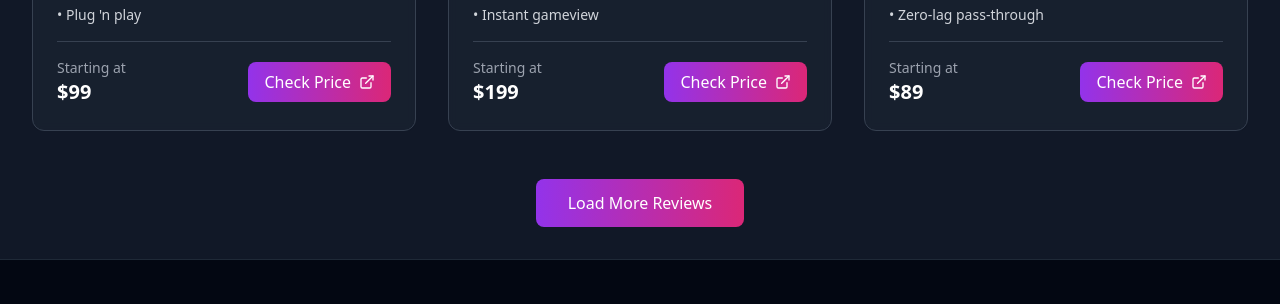
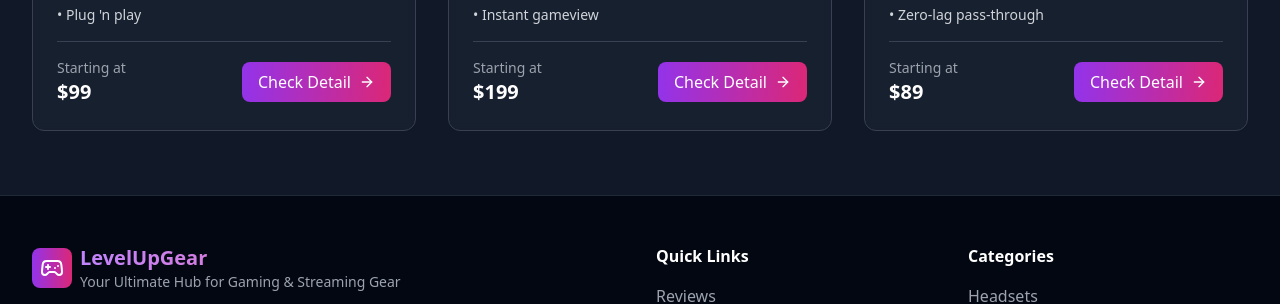
Before and after one commit to putrasedana/LevelUpGear, a React (Vite) app: page /reviews in a window 1280 px wide. Shown: the part 1469-1773 px from the top of the page. Built offline with nearby package versions, Linux system fonts and the light colour scheme.

Commit message:
fix the button text and smooth scroll

```diff
--- a/index.html
+++ b/index.html
@@ -1,5 +1,5 @@
-<!doctype html>
-<html lang="en">
+<!DOCTYPE html>
+<html lang="en" class="scroll-smooth">
   <head>
     <meta charset="UTF-8" />
     <link rel="icon" type="image/svg+xml" href="/vite.svg" />
--- a/src/components/ProductCard.tsx
+++ b/src/components/ProductCard.tsx
@@ -1,5 +1,5 @@
 import React from "react";
-import { Star, ExternalLink } from "lucide-react";
+import { Star, ArrowRight } from "lucide-react";
 
 interface ProductCardProps {
   name: string;
@@ -78,8 +78,8 @@ const ProductCard: React.FC<ProductCardProps> = ({
           rel="noopener noreferrer"
           className="bg-gradient-to-r from-purple-600 to-pink-600 hover:from-purple-500 hover:to-pink-500 text-white px-4 py-2 rounded-lg font-medium flex items-center space-x-2 transition-all transform hover:scale-105"
         >
-          <span>Check Price</span>
-          <ExternalLink className="h-4 w-4" />
+          <span>Check Detail</span>
+          <ArrowRight className="h-4 w-4" />
         </a>
       </div>
     </div>
--- a/src/pages/Reviews.tsx
+++ b/src/pages/Reviews.tsx
@@ -1,103 +1,121 @@
-import React, { useState } from 'react';
-import { useSearchParams } from 'react-router-dom';
-import { Search, Filter, Star } from 'lucide-react';
-import ProductCard from '../components/ProductCard';
+import React, { useState } from "react";
+import { useSearchParams } from "react-router-dom";
+import { Search, Filter, Star } from "lucide-react";
+import ProductCard from "../components/ProductCard";
 
 const Reviews = () => {
   const [searchParams, setSearchParams] = useSearchParams();
-  const [searchTerm, setSearchTerm] = useState('');
+  const [searchTerm, setSearchTerm] = useState("");
   const [selectedCategory, setSelectedCategory] = useState(
-    searchParams.get('category') || 'all'
+    searchParams.get("category") || "all"
   );
 
   // Update URL when category changes
   const handleCategoryChange = (category: string) => {
     setSelectedCategory(category);
-    if (category === 'all') {
-      searchParams.delete('category');
+    if (category === "all") {
+      searchParams.delete("category");
     } else {
-      searchParams.set('category', category);
+      searchParams.set("category", category);
     }
     setSearchParams(searchParams);
   };
 
   const categories = [
-    { value: 'all', label: 'All Categories' },
-    { value: 'headsets', label: 'Gaming Headsets' },
-    { value: 'microphones', label: 'Microphones' },
-    { value: 'capture-cards', label: 'Capture Cards' },
-    { value: 'software', label: 'Streaming Software' },
+    { value: "all", label: "All Categories" },
+    { value: "headsets", label: "Gaming Headsets" },
+    { value: "microphones", label: "Microphones" },
+    { value: "capture-cards", label: "Capture Cards" },
+    { value: "software", label: "Streaming Software" },
   ];
 
   const products = [
     {
-      name: 'SteelSeries Arctis 7P Wireless Gaming Headset',
-      image: 'https://images.pexels.com/photos/3945667/pexels-photo-3945667.jpeg?auto=compress&cs=tinysrgb&w=400',
+      name: "SteelSeries Arctis 7P Wireless Gaming Headset",
+      image:
+        "https://images.pexels.com/photos/3945667/pexels-photo-3945667.jpeg?auto=compress&cs=tinysrgb&w=400",
       rating: 5,
-      price: '$149',
-      category: 'Gaming Headset',
-      features: ['Wireless 2.4GHz', '24-hour battery', 'DTS Headphone:X 2.0'],
-      affiliateLink: '#',
-      badge: 'Editor\'s Choice'
+      price: "$149",
+      category: "Gaming Headset",
+      features: ["Wireless 2.4GHz", "24-hour battery", "DTS Headphone:X 2.0"],
+      affiliateLink: "#",
+      badge: "Editor's Choice",
     },
     {
-      name: 'HyperX Cloud Alpha S Gaming Headset',
-      image: 'https://images.pexels.com/photos/3945667/pexels-photo-3945667.jpeg?auto=compress&cs=tinysrgb&w=400',
+      name: "HyperX Cloud Alpha S Gaming Headset",
+      image:
+        "https://images.pexels.com/photos/3945667/pexels-photo-3945667.jpeg?auto=compress&cs=tinysrgb&w=400",
       rating: 4,
-      price: '$129',
-      category: 'Gaming Headset',
-      features: ['Dual Chamber Drivers', '7.1 Surround Sound', 'Memory foam'],
-      affiliateLink: '#'
+      price: "$129",
+      category: "Gaming Headset",
+      features: ["Dual Chamber Drivers", "7.1 Surround Sound", "Memory foam"],
+      affiliateLink: "#",
     },
     {
-      name: 'Audio-Technica AT2020USB+ Cardioid Condenser',
-      image: 'https://images.pexels.com/photos/4348401/pexels-photo-4348401.jpeg?auto=compress&cs=tinysrgb&w=400',
+      name: "Audio-Technica AT2020USB+ Cardioid Condenser",
+      image:
+        "https://images.pexels.com/photos/4348401/pexels-photo-4348401.jpeg?auto=compress&cs=tinysrgb&w=400",
       rating: 5,
-      price: '$169',
-      category: 'USB Microphone',
-      features: ['Studio-grade sound', 'USB plug-and-play', 'Zero-latency monitoring'],
-      affiliateLink: '#',
-      badge: 'Best Value'
+      price: "$169",
+      category: "USB Microphone",
+      features: [
+        "Studio-grade sound",
+        "USB plug-and-play",
+        "Zero-latency monitoring",
+      ],
+      affiliateLink: "#",
+      badge: "Best Value",
     },
     {
-      name: 'Blue Yeti USB Microphone',
-      image: 'https://images.pexels.com/photos/4348401/pexels-photo-4348401.jpeg?auto=compress&cs=tinysrgb&w=400',
+      name: "Blue Yeti USB Microphone",
+      image:
+        "https://images.pexels.com/photos/4348401/pexels-photo-4348401.jpeg?auto=compress&cs=tinysrgb&w=400",
       rating: 4,
-      price: '$99',
-      category: 'USB Microphone',
-      features: ['Multiple pickup patterns', 'Real-time headphone monitoring', 'Plug \'n play'],
-      affiliateLink: '#'
+      price: "$99",
+      category: "USB Microphone",
+      features: [
+        "Multiple pickup patterns",
+        "Real-time headphone monitoring",
+        "Plug 'n play",
+      ],
+      affiliateLink: "#",
     },
     {
-      name: 'Elgato HD60 S+ Capture Card',
-      image: 'https://images.pexels.com/photos/442150/pexels-photo-442150.jpeg?auto=compress&cs=tinysrgb&w=400',
+      name: "Elgato HD60 S+ Capture Card",
+      image:
+        "https://images.pexels.com/photos/442150/pexels-photo-442150.jpeg?auto=compress&cs=tinysrgb&w=400",
       rating: 4,
-      price: '$199',
-      category: 'Capture Card',
-      features: ['4K60 HDR capture', 'Ultra-low latency', 'Instant gameview'],
-      affiliateLink: '#'
+      price: "$199",
+      category: "Capture Card",
+      features: ["4K60 HDR capture", "Ultra-low latency", "Instant gameview"],
+      affiliateLink: "#",
     },
     {
-      name: 'AVerMedia Live Gamer Mini',
-      image: 'https://images.pexels.com/photos/442150/pexels-photo-442150.jpeg?auto=compress&cs=tinysrgb&w=400',
+      name: "AVerMedia Live Gamer Mini",
+      image:
+        "https://images.pexels.com/photos/442150/pexels-photo-442150.jpeg?auto=compress&cs=tinysrgb&w=400",
       rating: 4,
-      price: '$89',
-      category: 'Capture Card',
-      features: ['1080p60 recording', 'Plug & play', 'Zero-lag pass-through'],
-      affiliateLink: '#'
-    }
+      price: "$89",
+      category: "Capture Card",
+      features: ["1080p60 recording", "Plug & play", "Zero-lag pass-through"],
+      affiliateLink: "#",
+    },
   ];
 
-  const filteredProducts = products.filter(product => {
-    const matchesSearch = product.name.toLowerCase().includes(searchTerm.toLowerCase()) ||
-                         product.category.toLowerCase().includes(searchTerm.toLowerCase());
-    const matchesCategory = selectedCategory === 'all' ||
-                           product.category.toLowerCase().includes(selectedCategory.replace('-', ' '));
+  const filteredProducts = products.filter((product) => {
+    const matchesSearch =
+      product.name.toLowerCase().includes(searchTerm.toLowerCase()) ||
+      product.category.toLowerCase().includes(searchTerm.toLowerCase());
+    const matchesCategory =
+      selectedCategory === "all" ||
+      product.category
+        .toLowerCase()
+        .includes(selectedCategory.replace("-", " "));
     return matchesSearch && matchesCategory;
   });
 
   return (
-    <div className="min-h-screen py-8 px-4 sm:px-6 lg:px-8">
+    <div className="min-h-screen pt-8 pb-16 px-4 sm:px-6 lg:px-8">
       <div className="max-w-7xl mx-auto">
         {/* Header */}
         <div className="text-center mb-12">
@@ -106,8 +124,8 @@ const Reviews = () => {
             Product Reviews
           </h1>
           <p className="text-gray-300 text-lg max-w-2xl mx-auto">
-            In-depth reviews and honest opinions on the latest gaming and streaming gear.
-            Find your perfect match with our detailed analysis.
+            In-depth reviews and honest opinions on the latest gaming and
+            streaming gear. Find your perfect match with our detailed analysis.
           </p>
         </div>
 
@@ -135,7 +153,11 @@ const Reviews = () => {
                 className="w-full pl-10 pr-4 py-3 bg-gray-700/50 border border-gray-600 rounded-lg text-white focus:outline-none focus:border-purple-500 focus:ring-2 focus:ring-purple-500/20 appearance-none cursor-pointer"
               >
                 {categories.map((category) => (
-                  <option key={category.value} value={category.value} className="bg-gray-800">
+                  <option
+                    key={category.value}
+                    value={category.value}
+                    className="bg-gray-800"
+                  >
                     {category.label}
                   </option>
                 ))}
@@ -145,7 +167,8 @@ const Reviews = () => {
 
           {/* Results Count */}
           <div className="mt-4 text-sm text-gray-400">
-            Showing {filteredProducts.length} {filteredProducts.length === 1 ? 'product' : 'products'}
+            Showing {filteredProducts.length}{" "}
+            {filteredProducts.length === 1 ? "product" : "products"}
             {searchTerm && ` for "${searchTerm}"`}
           </div>
         </div>
@@ -163,27 +186,20 @@ const Reviews = () => {
             <div className="text-gray-500 mb-4">
               <Search className="h-16 w-16 mx-auto mb-4" />
             </div>
-            <h3 className="text-xl font-semibold text-white mb-2">No products found</h3>
+            <h3 className="text-xl font-semibold text-white mb-2">
+              No products found
+            </h3>
             <p className="text-gray-400 mb-4">
               Try adjusting your search terms or category filter
             </p>
             <button
               onClick={() => {
-                setSearchTerm('');
-                handleCategoryChange('all');
+                setSearchTerm("");
+                handleCategoryChange("all");
               }}
               className="text-purple-400 hover:text-purple-300 font-medium"
             >
               Clear all filters
-            </button>
-          </div>
-        )}
-
-        {/* Load More Button */}
-        {filteredProducts.length > 0 && (
-          <div className="text-center mt-12">
-            <button className="bg-gradient-to-r from-purple-600 to-pink-600 hover:from-purple-500 hover:to-pink-500 text-white px-8 py-3 rounded-lg font-medium transition-all transform hover:scale-105">
-              Load More Reviews
             </button>
           </div>
         )}
```
Also changed, not shown: src/App.tsx (+10 -10 lines), src/pages/Home.tsx (+11 -5 lines).
